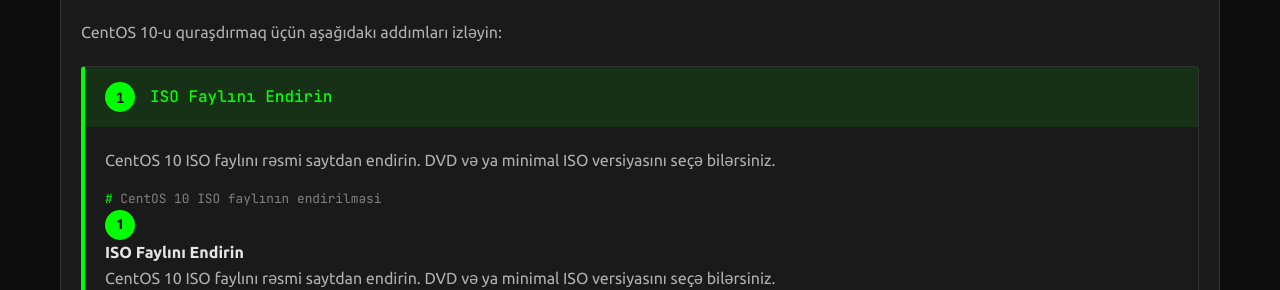
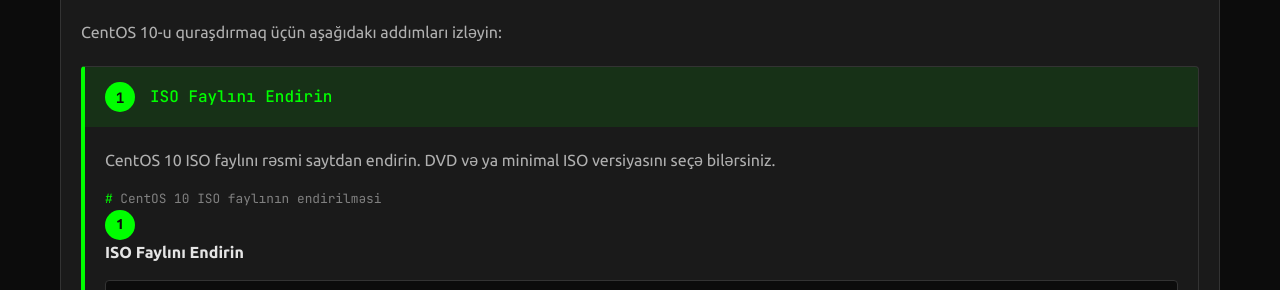
Before and after one commit to huseynbaghirli/Linux_Installation, a plain HTML site: page index.html in a window 1280 px wide. Shown: the part 3892-4182 px from the top of the page. Drawn offline with Linux system fonts and the light colour scheme.

Commit message:
Update index.html

```diff
--- a/index.html
+++ b/index.html
@@ -676,7 +676,6 @@
                             <div class="image-caption">CentOS 10 ISO faylının endirilməsi</div>
 							                    <div class="step-number">1</div>
                     <h4>ISO Faylını Endirin</h4>
-                    <p>CentOS 10 ISO faylını rəsmi saytdan endirin. DVD və ya minimal ISO versiyasını seçə bilərsiniz.</p>
                     <div class="image-container">
                         <img src="https://github.com/huseynbaghirli/Linux_Installation/raw/main/images_gif/1.isodownload.gif" alt="ISO Download Prosesi" />
                         <div class="image-caption">CentOS 10 ISO faylının endirilməsi</div>
```
